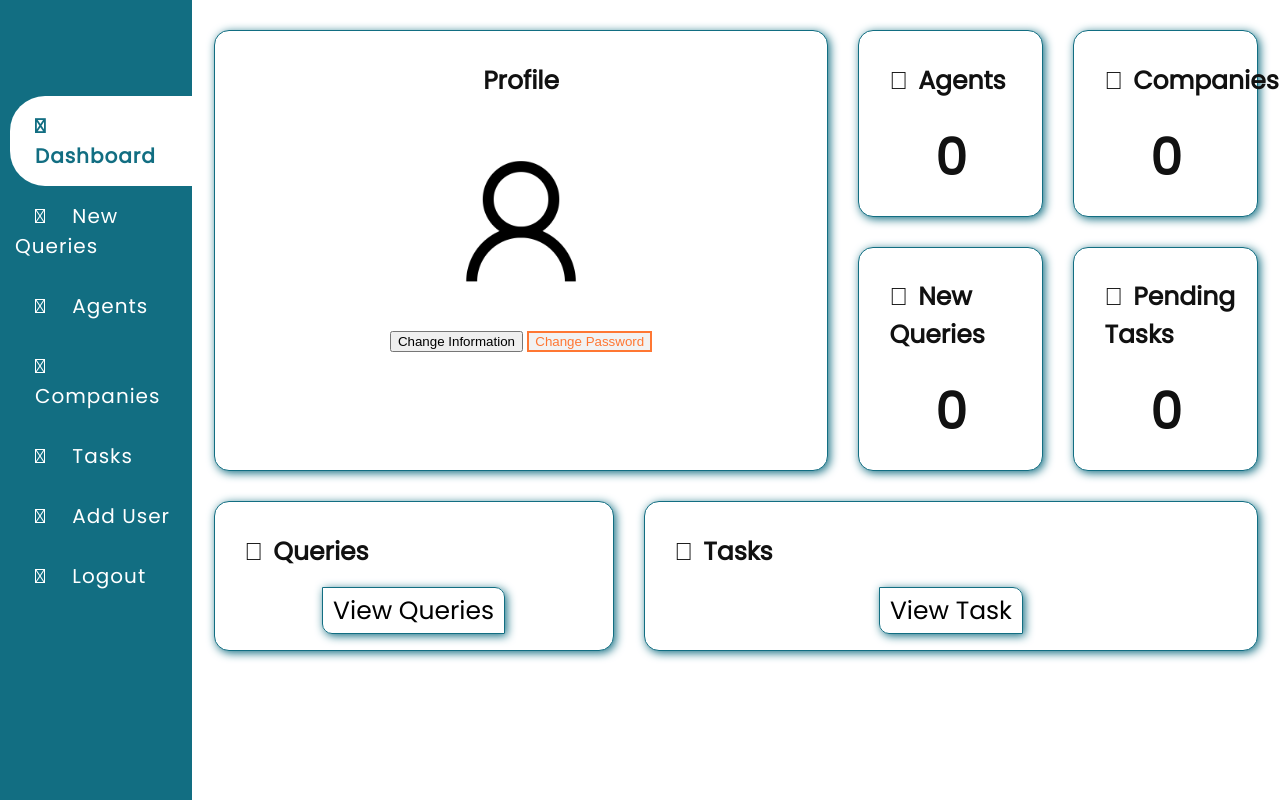
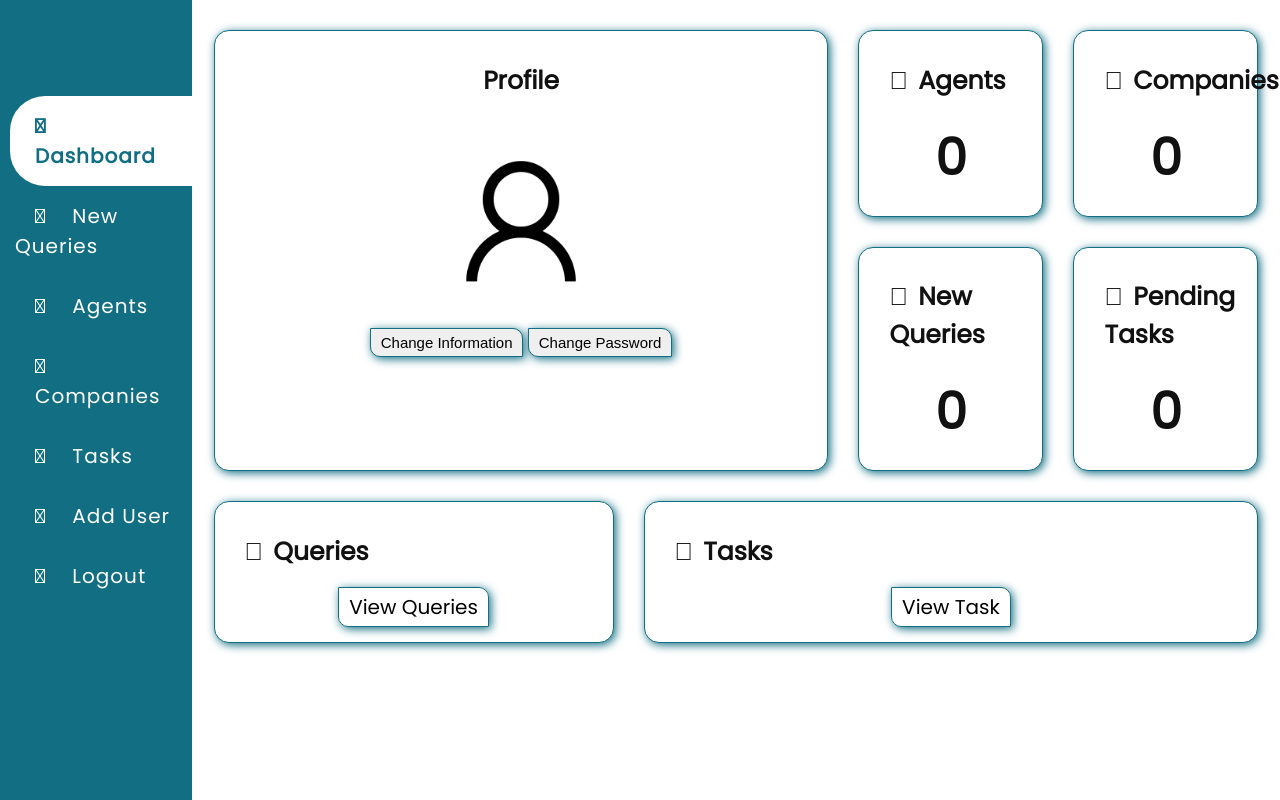
Before and after one commit to sauravasphen/CodeUp, a PHP site: page /HTML/Admin-Dashboard.php in a window 1280 px wide. Run offline with PHP 8.4, Linux system fonts and the light colour scheme; the visitor is signed in with stand-in values (Sample User, id 1); data that the repository does not hold is empty; some libraries are stand-ins or nearby versions.

Commit message:
CSS Tweaks

```diff
--- a/CSS/Admin-Portal.css
+++ b/CSS/Admin-Portal.css
@@ -71,7 +71,7 @@ a {
   margin: 10px 0px 0px;
 }
 .viewtask-button a{
-  font-size: 25px;
+  font-size: 20px;
   text-decoration: none;
   color: black;
   padding: 5px 10px;
@@ -162,37 +162,23 @@ body.showLoginForm .popup {
   font-size: 15px;
   letter-spacing: 2px;
 }
-.popup .form .element .button2 {
-  margin-top:5px;
-  margin-left:35%;
-  width:30%;
-  padding:10px 0px;
-  outline:none;
-  border:none;
-  font-size:15px;
-  font-weight:600;
-  border-radius:5px;
-  cursor:pointer;
-  background:#ff7733;
-  color:#f5f5f5;
+
+.element button, .button{
+  font-size: 15px;
+  text-decoration: none;
+  color: black;
+  padding: 5px 10px;
+  border: 1px solid var(--main);
+  box-shadow: 2px 2px 10px var(--main);
+  border-radius: 0 10px 0 10px;
 }
-.popup .form .element .button2:hover {
-  box-shadow: 0 12px 16px 0 rgba(0,0,0,0.24), 0 17px 50px 0 rgba(0,0,0,0.19);
+.element button:hover, .button:hover{
+  background-color: var(--main);
+  color: var(--white);
+  transition: ease 0.4s;
 }
 
 /*for change password*/
-
-.button2 {
-  background-color:#f2f2f2;
-   color: #ff7733;
-  border: 2px solid #ff7733;
-}
-
-.button2:hover {
-  background-color:#ff7733;
-  color:white;
-  box-shadow: 0 12px 16px 0 rgba(0,0,0,0.24), 0 17px 50px 0 rgba(0,0,0,0.19);
-}
 
 .popup2 {
   position:absolute;
--- a/HTML/Admin-Dashboard.php
+++ b/HTML/Admin-Dashboard.php
@@ -81,8 +81,9 @@
            <?php
             }
           ?>
-          <button class="button button1" onclick="openform()"> Change Information </button>
-           <button class="button button2" onclick="changeform()"> Change Password </button>
+          <!-- Change Info and Password -->
+          <button class="button" onclick="openform()"> Change Information </button>
+           <button class="button" onclick="changeform()"> Change Password </button>
            <span id="message"></span>
          </div>
          <div class="grid-box dash-agents">
@@ -196,7 +197,7 @@
         <input type="text"  placeholder="Phone number" name="Phone_number" id="phone" value="<?php echo $row['contact_num']; ?>"  required="required">
     </div>
     <div class="element">
-      <center><button type="submit" class="button2" name="save">Save changes</button></center>
+      <center><button type="submit" name="save">Update</button></center>
     </div>
   </form>
     <?php
@@ -231,10 +232,8 @@
             <label for="cpwd"><b>Confirm Password</b></label>
               <input type="password"  placeholder="confirm_password" name="cpwd" id="cpwd" required="required">
           </div>
-
-
           <div class="element">
-            <button type="submit" class="button3" name="savechange">Save changes</button>
+            <center><button type="submit" name="savechange">Update</button><center>
           </div>
       </form>
 
--- a/HTML/Admin-NewQueries.php
+++ b/HTML/Admin-NewQueries.php
@@ -91,8 +91,7 @@
             <a href="#" class="delete delete-btn" data-id="<?php echo $res["contactus_id"]; ?>"><button>Delete</button></a>
                       </span>
          </div>
-       <?php }
-         ?>
+       <?php } ?>
          </div>
       </div>
       <!-- modal starts here -->
--- a/HTML/agent-taskaddhandel.php
+++ b/HTML/agent-taskaddhandel.php
@@ -18,8 +18,6 @@ if(isset($_POST['adduser-btn'])){
             else{
               echo "error:".$sql."<br>".mysqli_error($conn);
             }
-
-
     }
 
     if(isset($_POST['edit-btn'])){
```
Also changed, not shown: other parts of CSS/Admin-Portal.css (+14 -18 lines). Lines whose indentation alone changed are shown as unchanged.
